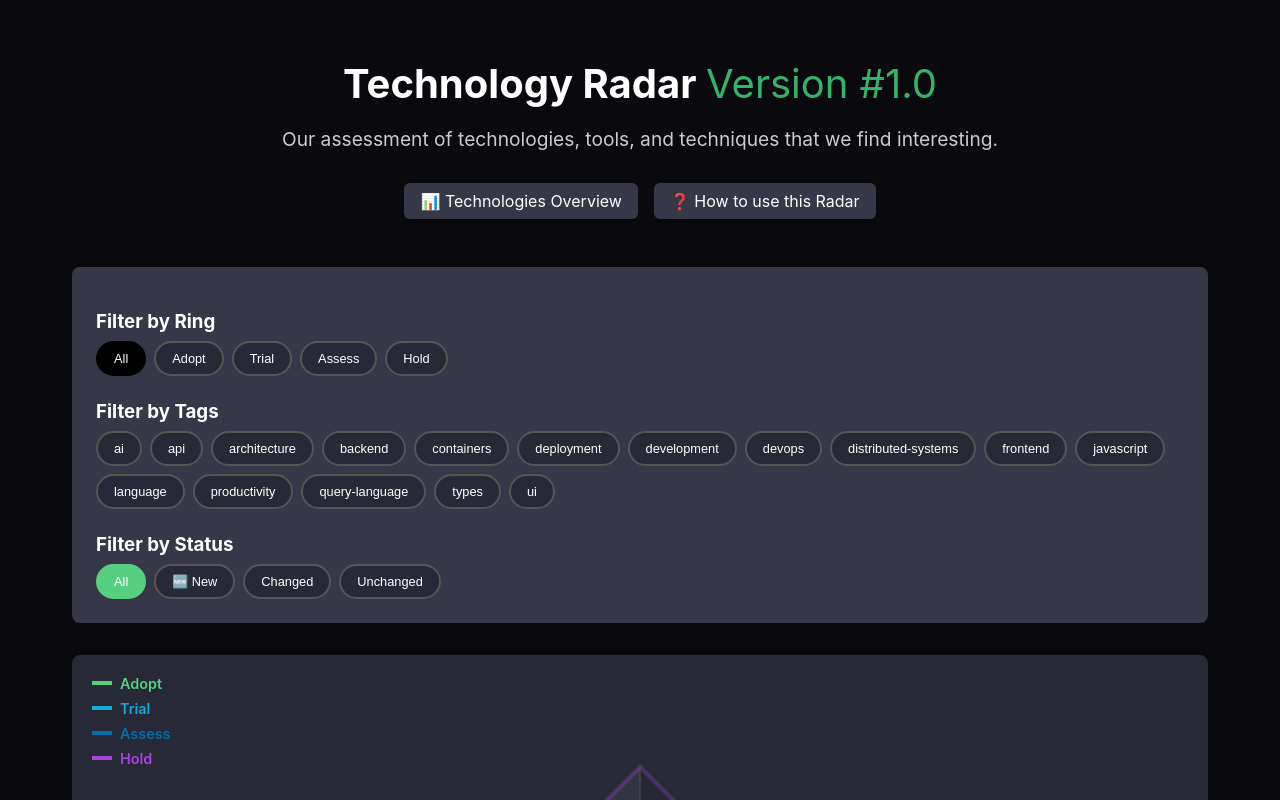
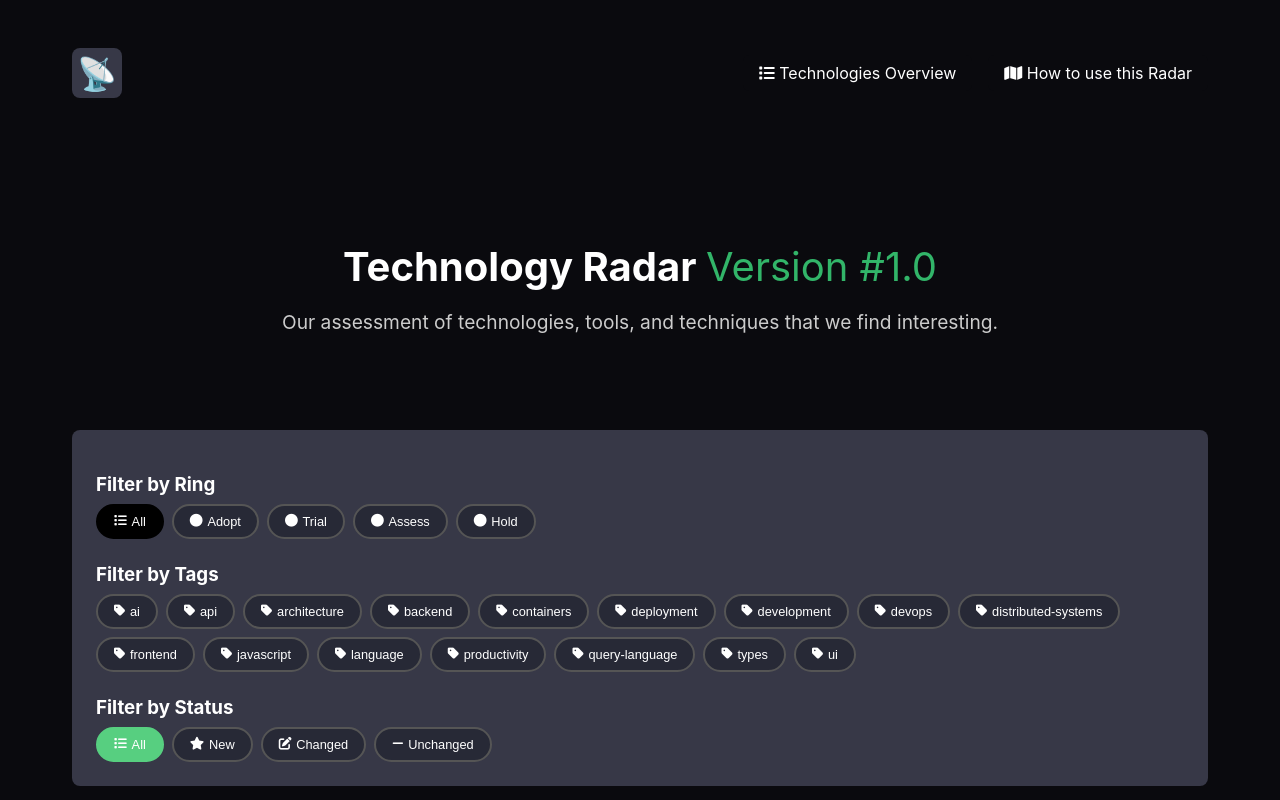
Before and after one commit to fabigr8/easy-techradar, a Next.js app: page / in a window 1280 px wide. Shown: the top 800 px of the page. Built offline with nearby package versions, Linux system fonts and the light colour scheme.

Commit message:
Refactor layout and styles: add top bar with logo and navigation, enhance search input with icon, and update button styles for better alignment

```diff
--- a/pages/index.js
+++ b/pages/index.js
@@ -48,24 +48,35 @@ export default function Home({ radarData }) {
         <meta name="description" content={radarData.description} />
         <meta name="viewport" content="width=device-width, initial-scale=1" />
         <link rel="icon" href="/favicon.ico" />
+        <link rel="stylesheet" href="https://cdnjs.cloudflare.com/ajax/libs/font-awesome/6.4.0/css/all.min.css" />
       </Head>
 
       <div className={styles.container}>
         <header className={styles.header}>
-          <h1 className={styles.headerTitle}>
-            {radarData.title}{' '}
-            <span className={styles.version}>Version #{radarData.version}</span>
-          </h1>
-          <p className={styles.description}>{radarData.description}</p>
+          {/* Top bar with logo and navigation */}
+          <div className={styles.topBar}>
+            <div className={styles.logo}>
+              {/* You can replace this with an actual logo image */}
+              <div className={styles.logoPlaceholder}>📡</div>
+            </div>
+            <nav className={styles.nav}>
+              <Link href="/overview" className={styles.navLink}>
+                <i className="fa fa-list"></i> Technologies Overview
+              </Link>
+              <Link href="/about" className={styles.navLink}>
+                <i className="fa fa-map"></i> How to use this Radar
+              </Link>
+            </nav>
+          </div>
 
-          <nav className={styles.nav}>
-            <Link href="/overview" className={styles.navLink}>
-              📊 Technologies Overview
-            </Link>
-            <Link href="/about" className={styles.navLink}>
-              ❓ How to use this Radar
-            </Link>
-          </nav>
+          {/* Title and description */}
+          <div className={styles.titleSection}>
+            <h1 className={styles.headerTitle}>
+              {radarData.title}{' '}
+              <span className={styles.version}>Version #{radarData.version}</span>
+            </h1>
+            <p className={styles.description}>{radarData.description}</p>
+          </div>
         </header>
 
         <main>
@@ -78,7 +89,7 @@ export default function Home({ radarData }) {
                   className={`${styles.ringBtn} ${!selectedRing ? styles.active : ''}`}
                   onClick={() => setSelectedRing(null)}
                 >
-                  All
+                  <i className="fa fa-list"></i> All
                 </button>
                 {radarData.rings.map(ring => (
                   <button
@@ -87,7 +98,7 @@ export default function Home({ radarData }) {
                     data-ring-color={getRingIndex(ring.id) + 1}
                     onClick={() => setSelectedRing(ring.id)}
                   >
-                    {ring.name}
+                    <i className="fa fa-circle"></i> {ring.name}
                   </button>
                 ))}
               </div>
@@ -102,7 +113,7 @@ export default function Home({ radarData }) {
                     className={`${styles.tagBtn} ${selectedTags.includes(tag) ? styles.active : ''}`}
                     onClick={() => toggleTag(tag)}
                   >
-                    {tag}
+                    <i className="fa fa-tag"></i> {tag}
                   </button>
                 ))}
               </div>
@@ -115,25 +126,25 @@ export default function Home({ radarData }) {
                   className={`${styles.tagBtn} ${!selectedStatus ? styles.active : ''}`}
                   onClick={() => setSelectedStatus(null)}
                 >
-                  All
+                  <i className="fa fa-list"></i> All
                 </button>
                 <button
                   className={`${styles.tagBtn} ${selectedStatus === 'new' ? styles.active : ''}`}
                   onClick={() => setSelectedStatus('new')}
                 >
-                  🆕 New
+                  <i className="fa fa-star"></i> New
                 </button>
                 <button
                   className={`${styles.tagBtn} ${selectedStatus === 'changed' ? styles.active : ''}`}
                   onClick={() => setSelectedStatus('changed')}
                 >
-                  Changed
+                  <i className="fa fa-edit"></i> Changed
                 </button>
                 <button
                   className={`${styles.tagBtn} ${selectedStatus === 'unchanged' ? styles.active : ''}`}
                   onClick={() => setSelectedStatus('unchanged')}
                 >
-                  Unchanged
+                  <i className="fa fa-minus"></i> Unchanged
                 </button>
               </div>
             </div>
--- a/styles/Home.module.css
+++ b/styles/Home.module.css
@@ -7,8 +7,37 @@
 }
 
 .header {
+  margin-bottom: 3rem;
+}
+
+.topBar {
+  display: flex;
+  justify-content: space-between;
+  align-items: center;
+  margin-bottom: 8rem;
+  padding: 1rem 0;
+}
+
+.logo {
+  display: flex;
+  align-items: center;
+}
+
+.logoPlaceholder {
+  font-size: 2rem;
+  color: #32B569;
+  background: #373847;
+  padding: 0.5rem;
+  border-radius: 8px;
+  display: flex;
+  align-items: center;
+  justify-content: center;
+  width: 50px;
+  height: 50px;
+}
+
+.titleSection {
   text-align: center;
-  margin-bottom: 3rem;
 }
 
 .headerTitle {
@@ -25,18 +54,18 @@
 .description {
   font-size: 1.2rem;
   color: #CCC;
-  margin-bottom: 2rem;
+  margin-bottom: 6rem;
 }
 
 .nav {
   display: flex;
   gap: 1rem;
-  justify-content: center;
+  align-items: center;
 }
 
 .navLink {
   padding: 0.5rem 1rem;
-  background: #373847;
+  background: #0A0A0E;
   border-radius: 6px;
   text-decoration: none;
   color: #FFF;
@@ -84,6 +113,9 @@
   cursor: pointer;
   transition: all 0.2s;
   font-size: 0.8rem;
+  display: flex;
+  align-items: center;
+  gap: 0.3rem;
 }
 
 .ringBtn.active {
@@ -205,9 +237,15 @@
     font-size: 2rem;
   }
 
+  .topBar {
+    flex-direction: column;
+    gap: 1rem;
+    text-align: center;
+  }
+
   .nav {
-    flex-direction: column;
-    align-items: center;
+    flex-direction: row;
+    justify-content: center;
   }
 
   .legendItems {
--- a/styles/Overview.module.css
+++ b/styles/Overview.module.css
@@ -46,10 +46,25 @@
   margin-bottom: 1rem;
 }
 
+.searchInputContainer {
+  position: relative;
+  display: inline-block;
+  width: 100%;
+  max-width: 400px;
+}
+
+.searchInputContainer i {
+  position: absolute;
+  left: 12px;
+  top: 50%;
+  transform: translateY(-50%);
+  color: #CCC;
+  font-size: 0.9rem;
+}
+
 .searchInput {
   width: 100%;
-  max-width: 400px;
-  padding: 0.75rem;
+  padding: 0.75rem 0.75rem 0.75rem 2.5rem;
   border: 2px solid #555;
   border-radius: 6px;
   font-size: 1rem;
@@ -182,6 +197,9 @@
   font-size: 0.75rem;
   font-weight: 500;
   white-space: nowrap;
+  display: flex;
+  align-items: center;
+  gap: 0.25rem;
 }
 
 .tag.overflow {
@@ -236,6 +254,10 @@
   text-align: center;
   white-space: nowrap;
   transition: all 0.2s;
+  display: flex;
+  align-items: center;
+  gap: 0.25rem;
+  justify-content: center;
 }
 
 .viewBtn {
@@ -271,6 +293,10 @@
   border-radius: 6px;
   cursor: pointer;
   font-weight: 500;
+  display: flex;
+  align-items: center;
+  gap: 0.5rem;
+  justify-content: center;
 }
 
 .resetBtn:hover {
```
Also changed, not shown: pages/overview.js (+14 -6 lines).
